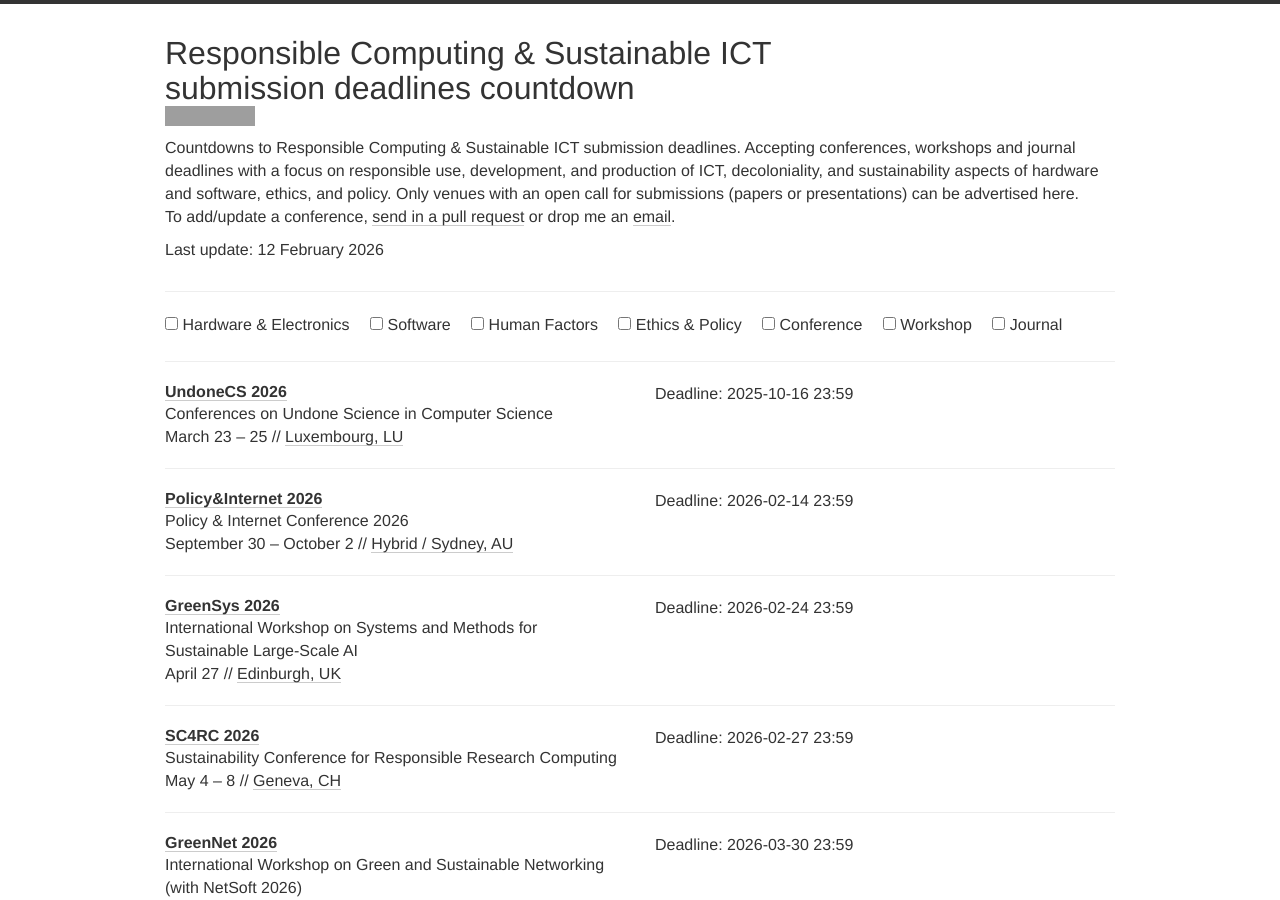
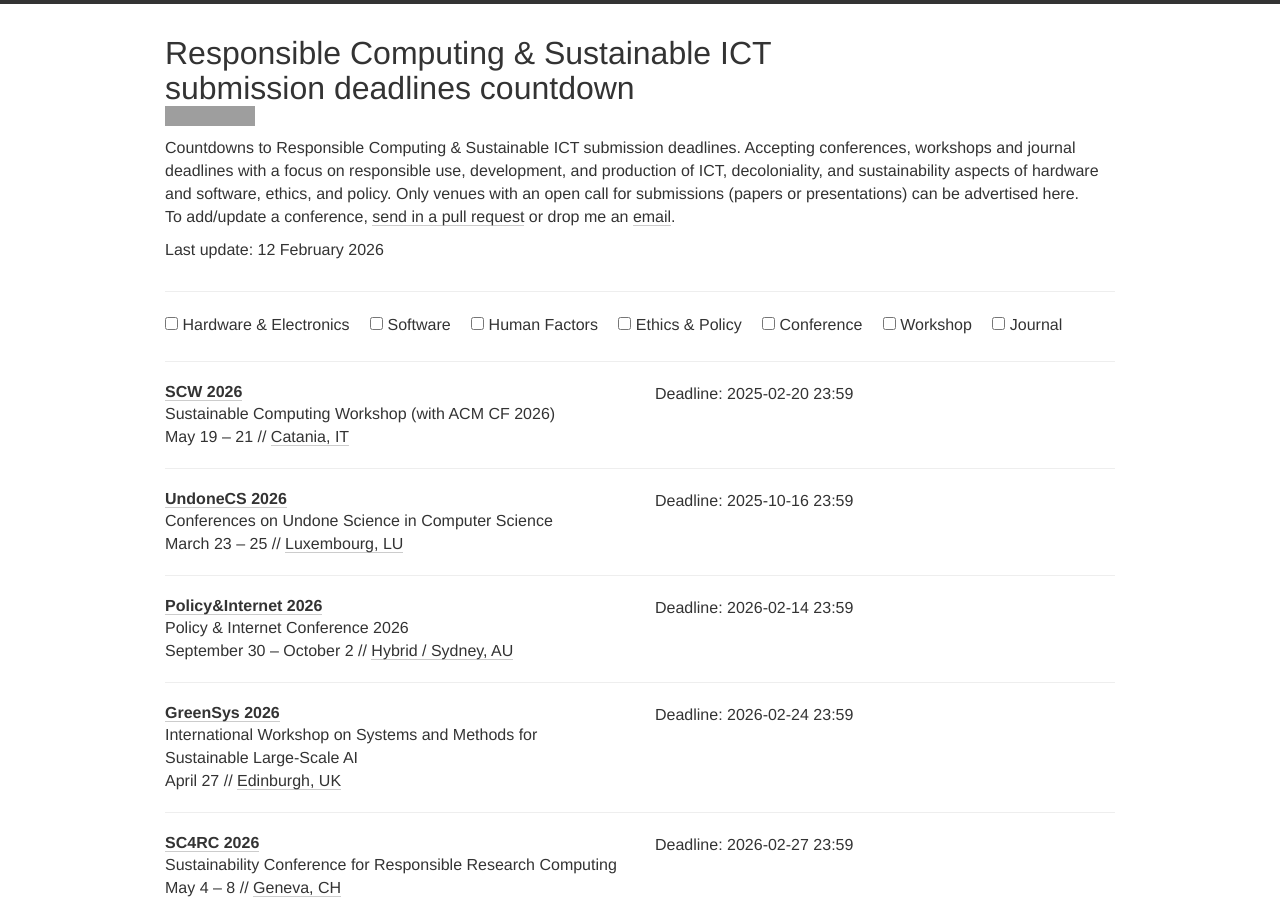
Before and after one commit to responsible-computing/responsible-computing.github.io, a Jekyll site: the page built from index.html, in a window 1280 px wide and 900 px high. Built offline with Jekyll 4.4.1, drawn with Linux system fonts in a browser that asks for light colours; nearby versions of some CDN libraries; grey boxes are pictures that could not be loaded.

Commit message:
added SCW

```diff
--- a/_data/conferences.yml
+++ b/_data/conferences.yml
@@ -2,6 +2,16 @@
 # Workshops and Conferences
 
 ## 2026
+
+- name: SCW
+  year: 2026
+  date: "May 19 – 21"
+  description: "Sustainable Computing Workshop (with ACM CF 2026)"
+  link: https://www.eecone.com/eecone/workshop/scw26.html
+  deadline:
+    - "2025-02-20 23:59"
+  place: Catania, IT
+  tags: [HARD, SOFT, HUCO, ETPO, SHOP]
 
 - name: UndoneCS
   year: 2026
```
